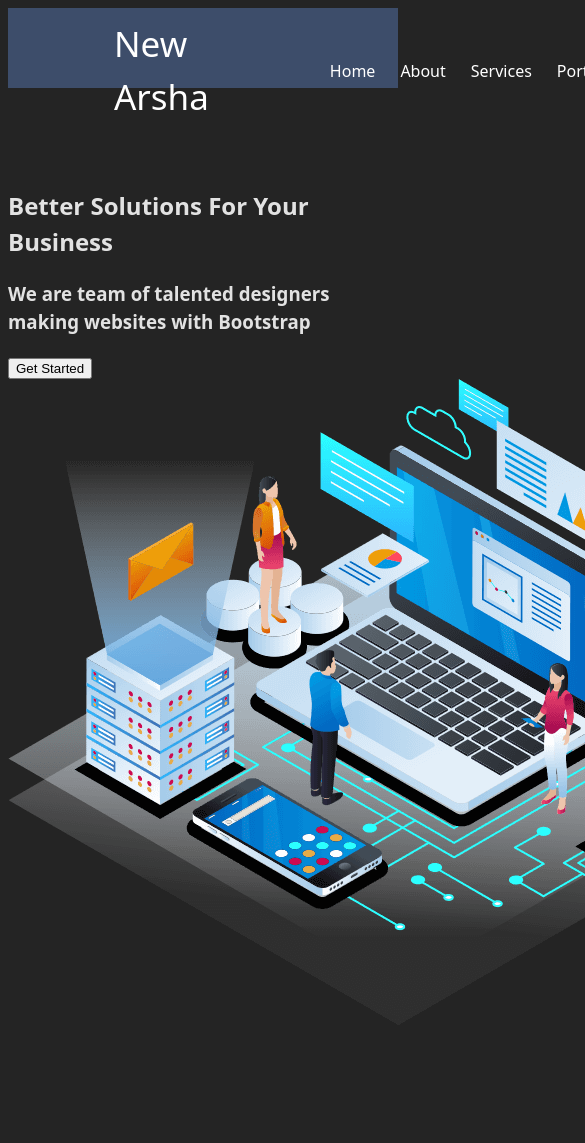
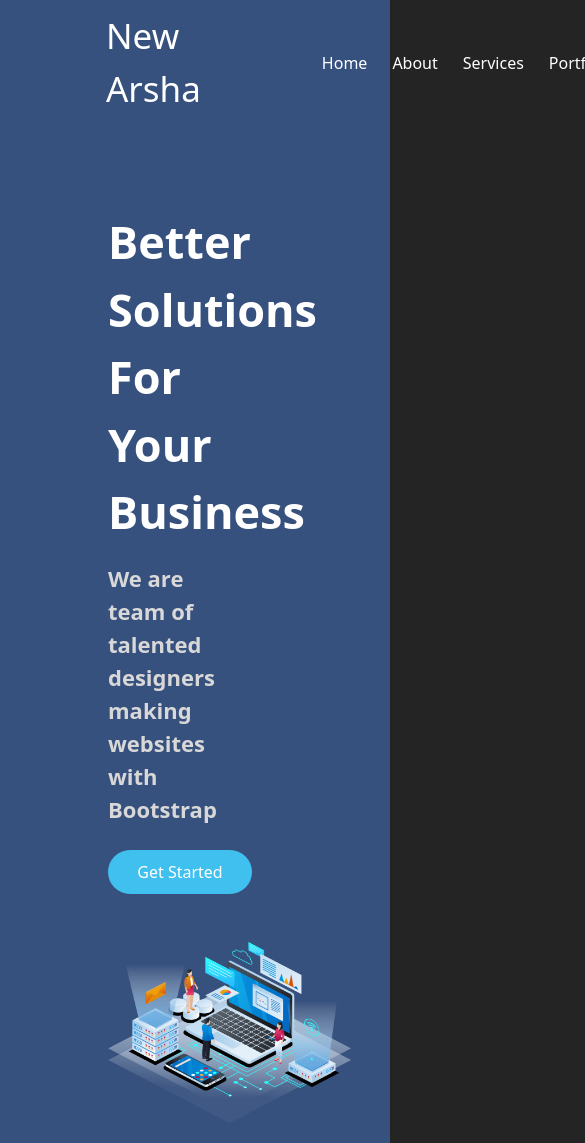
Before and after one commit to meenado89/MERN, a React (Vite) app: page / in a window 390 px wide. Shown: the top 1143 px of the page, 585 px wide, since content can reach past the window. Before the commit the page ends 1039 px from the top, so only its background shows below. Built offline with nearby package versions, Linux system fonts and the light colour scheme.

Commit message:
Updates Home page layout and styling
Enhances navigation bar and hero section styling for better visual hierarchy and responsiveness. Introduces Bootstrap for layout consistency and adds semantic improvements to the markup structure. Improves text alignment, button styling, and container spacing.

```diff
--- a/src/components/Home.css
+++ b/src/components/Home.css
@@ -1,13 +1,16 @@
+/* Nav-Bar */
 .nav-bar {
-  background-color: #3d4d6a;
+  background-color: #37517e;
   width: 100%;
   height:5rem;
   position: fixed;
   z-index: 9999;
  cursor: pointer;
  margin: 0;
+ top:0;
+ left:0;
 }
-
+/* Nav UL */
 .nav-bar ul {
   display: flex;
   list-style: none;
@@ -16,7 +19,7 @@
   padding: 10px;
   margin: 0;
 }
-
+/* Nan Li */
 .nav-bar li {
   color: white;
   font-weight: 400;
@@ -24,14 +27,14 @@
 .nav-bar li:hover{
   color: #1eb0e5;
 }
-
+/* Arsha Text */
 .logo {
   font-size: 35px;
   font-weight: 700px;
   margin-left: 6rem;
   margin-right: 6rem;
 }
-
+/* Nav Button */
 .home-btn { position: relative;
   background-color: #40c0ef;
   color: white;
@@ -45,7 +48,46 @@
   background-color: #28b9ee;
 }
 /* Hero Section */
-.hero{
-  padding-top: 10rem;
+.hero{position: relative;
+  padding-top: 13rem;
+  padding-left: 6rem;
+  gap:5rem;
+  background-color:#37517e;
+}
+#hero-text{
+  width: 43%;
+  margin-right: 1rem;
+}
+#hero-text span{
+  color: rgb(217, 216, 216);
+  font-size: 22px;
+  font-weight: 600;
+}
+.hero p{
+  font-size: 45px;
+  font-weight: 800;
+}
+/* Hero Image */
+#hero-image{
+  width:90%;
+  height:90%;
 
 }
+/* Text Button */
+.hero-Tbtn{
+   position: relative;
+  background-color: #40c0ef;
+  color: white;
+  padding: 10px 18px;
+  border: none;
+  border-radius: 25px;
+  cursor: pointer;
+  margin-left: 4rem;
+  top:1.5rem;
+  right:4rem;
+  width: 9rem;
+}
+/* Hero Text Button */
+.hero-Tbtn:hover{
+  background-color: #26a7d6;
+}
--- a/src/components/Home.jsx
+++ b/src/components/Home.jsx
@@ -1,12 +1,12 @@
-import './Home.css';
-import hero from '../assets/hero-img.png'
+import "./Home.css";
+// To Add Assets
+import hero from "../assets/hero-img.png";
+  //For Bootstrap
+import 'bootstrap/dist/css/bootstrap.min.css';
 
 const Home = () => {
   return (
-      <body>
-
-
-
+    <div id="root">
       <div className="nav-bar">
         <ul>
           <li className="logo">New Arsha</li>
@@ -19,25 +19,29 @@ const Home = () => {
           <li>Blog</li>
           <li>Dropdown</li>
           <li>Contact</li>
-        <li><button className='home-btn'>Get Started</button></li>
+          <li>
+            <button className="home-btn">Get Started</button>
+          </li>
         </ul>
       </div>
-    <section className='hero'>
-      <div className="hero-container">
-        <div className="row">
-          <div className="col-6">
-            <h1>Better Solutions For Your Business</h1>
-            <h3>We are team of talented designers making websites with Bootstrap</h3>
-            <button>Get Started</button>
+      <section className="hero">
+        <div className="container-fluid">
+          <div className="row gy-4 d-flex gap-5">
+            <div className="col-lg-6 col-md-4 col-12" id="hero-text">
+              <p className="fw-bolder text-white">Better Solutions For Your Business</p>
+              <span>
+                We are team of talented designers making websites with Bootstrap
+              </span>
+              <br/>
+              <button className="hero-Tbtn">Get Started</button>
             </div>
-          <div className="col-6">
-            <img src={hero} alt="hero-Img" />
+            <div className="col-lg-6 col-md-4 col-12">
+              <img src={hero} alt="hero-Img" id="hero-image" />
             </div>
           </div>
         </div>
       </section>
-
-    </body>
+    </div>
   );
 };
 
```
Lines whose indentation alone changed are shown as unchanged.
